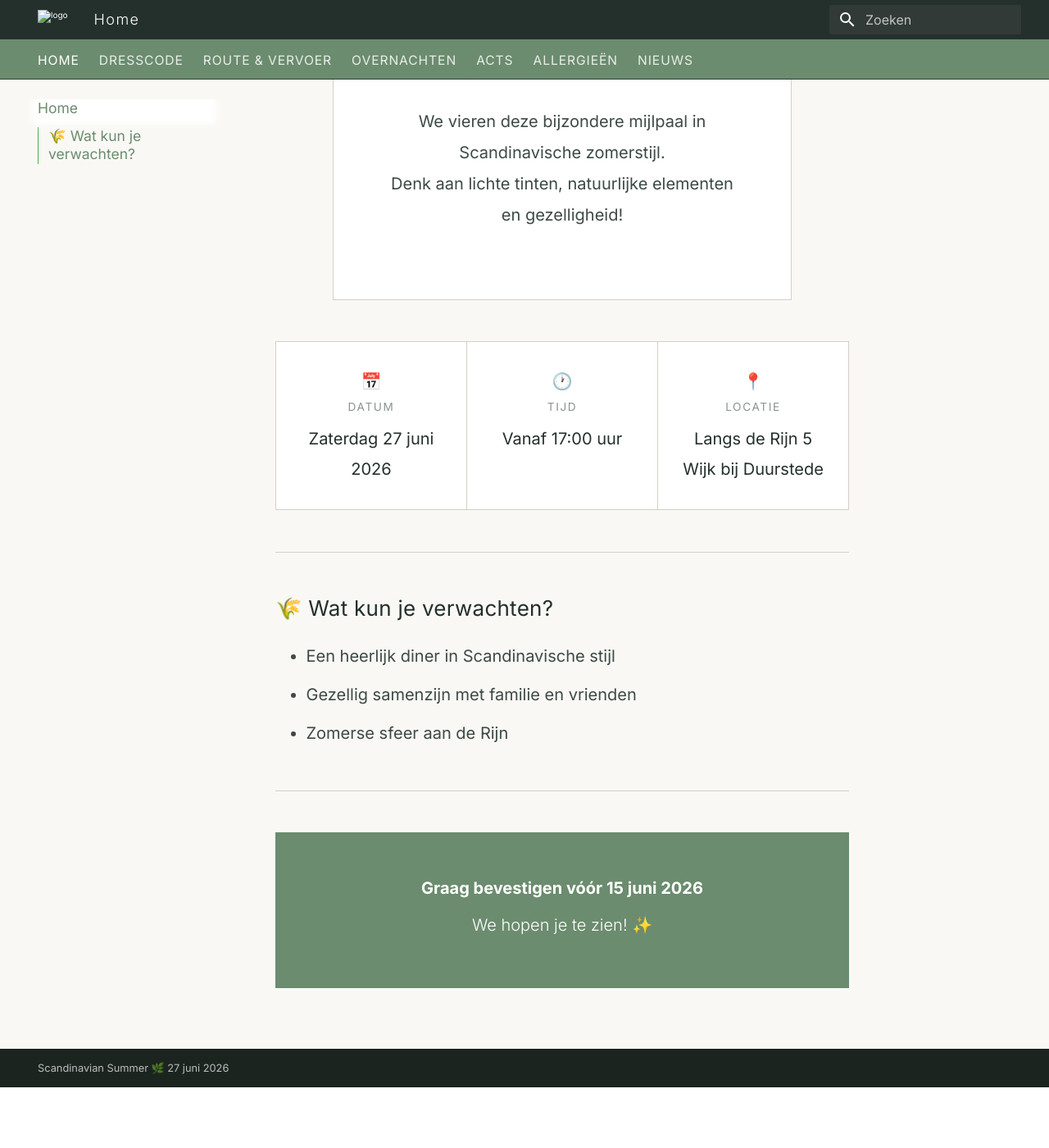
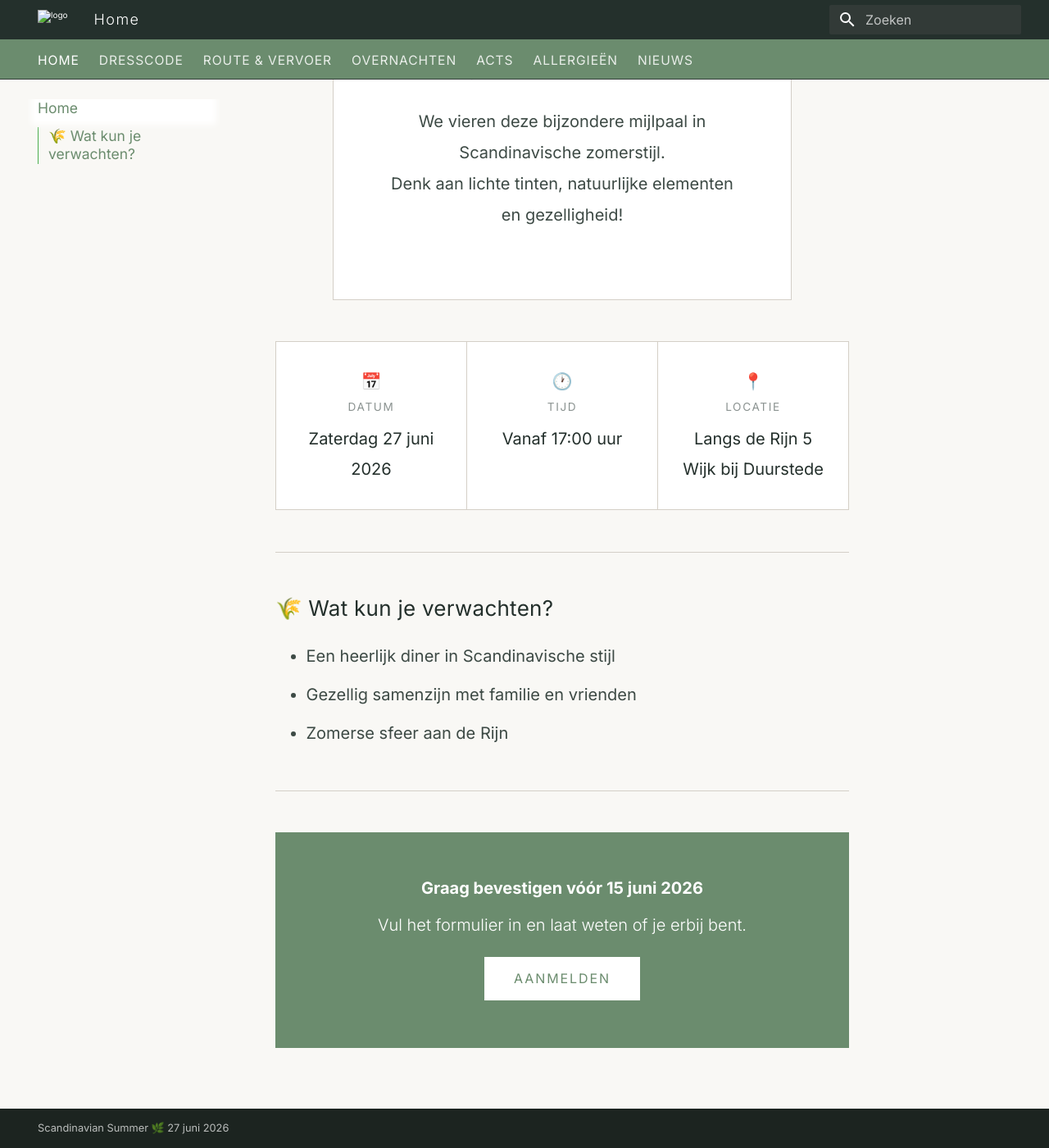
Before and after one commit to hans-blok/anneke-21-diner, an MkDocs documentation site: the page built from docs/index.md, in a window 1280 px wide and 1400 px high, scrolled down 294 px. Shown: the whole window at 82% size. Built offline with MkDocs 1.6.1 and Material for MkDocs 9.7.7, drawn with Linux system fonts in a browser that asks for light colours; before the commit the page ends 1620 px from its top, so only the background shows below that.

Commit message:
site publish 4

```diff
--- a/docs/index.md
+++ b/docs/index.md
@@ -45,5 +45,12 @@ Denk aan lichte tinten, natuurlijke elementen en gezelligheid!
 
 <div class="rsvp-section">
   <p><strong>Graag bevestigen vóór 15 juni 2026</strong></p>
-  <p class="rsvp-date">We hopen je te zien! ✨</p>
+  <p class="rsvp-date">Vul het formulier in en laat weten of je erbij bent.</p>
+  <p style="margin-top: 1rem;">
+    <a href="https://docs.google.com/forms/d/e/1FAIpQLSd8dyXdwgWp8mLSqgznVnuYdv1wpG5c0gKqZJnmdVsggX2gSg/viewform"
+       target="_blank"
+       style="display:inline-block; background:white; color:#6B8C6E; padding:0.6rem 1.8rem; font-size:0.8rem; letter-spacing:0.12em; text-transform:uppercase; border:none; text-decoration:none; font-weight:500;">
+      Aanmelden
+    </a>
+  </p>
 </div>
--- a/docs/style/scandinavian.css
+++ b/docs/style/scandinavian.css
@@ -40,6 +40,7 @@
 
 .md-tabs {
   background-color: var(--sage) !important;
+  --md-primary-fg-color: var(--sage) !important;
   box-shadow: none;
 }
 
```
